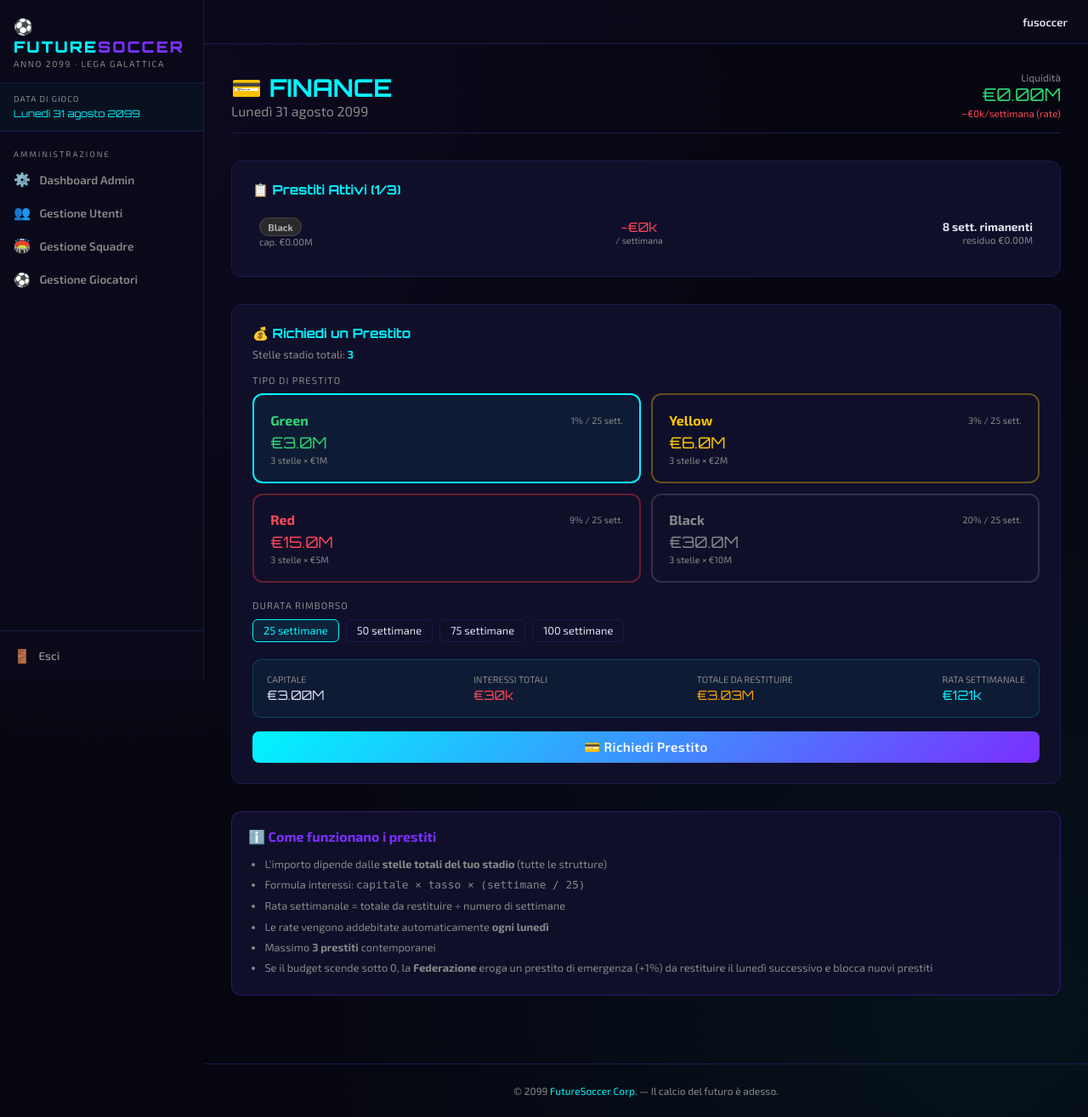
After one commit to PyWis/FutureSoccer, a Flask app: page /events/finance in a window 1280 px wide. The commit adds this page. Shown: the whole page at 85% size. Run offline with Flask 3, Linux system fonts and the light colour scheme; a user stored in the database is signed in; data comes from the database, SQL or seed files in the repository; tables that the repository leaves empty hold one stand-in row (values such as "Sample post"); data that the repository does not hold is empty.

Commit message:
Add finance/loan system
- Loan model: green/yellow/red/black tiers + federation emergency loan
- Loan amounts: total_stadium_stars × tier_multiplier (1/2/5/10M)
- Interest formula: principal × rate × (weeks/25), durations 25/50/75/100 weeks
- Weekly repayment deducted every Monday via _process_loan_payments()
- Federation emergency loan: auto-triggered when budget < 0, brings to +2M
  at 1% interest, repaid in full next week, blocks new loans while active
- Max 3 concurrent loans
- /events/finance page with tier selector, duration picker, live JS summary
- /events/finance/borrow POST route
- 💳 Prestiti nav link

https://claude.ai/code/session_01EFxTpqTrDJRRVqxcUYY12Z

```diff
--- a/app/routes/events.py
+++ b/app/routes/events.py
@@ -3,7 +3,7 @@ from flask import Blueprint, render_template, redirect, url_for, flash, request
 from flask_login import login_required, current_user
 from app import db
 from app.models.team import Team, Player
-from app.models.game import TeamWeeklyOffer, TrainingRecord, SponsorOffer, ActiveSponsor, FreeAgentListing, FreeAgentBid
+from app.models.game import TeamWeeklyOffer, TrainingRecord, SponsorOffer, ActiveSponsor, FreeAgentListing, FreeAgentBid, Loan
 from app.utils.gameclock import (
     get_game_week_id, get_game_weekday, get_game_day_number,
     format_game_date, is_training_day, is_sponsor_day, get_game_month_id,
@@ -19,6 +19,15 @@ SKILLS = ['porta', 'difesa', 'attacco', 'resistenza']
 SKILL_LABELS = {'porta': 'Porta', 'difesa': 'Difesa', 'attacco': 'Attacco', 'resistenza': 'Resistenza'}
 MAX_SECONDARY = 2
 _FACILITY_ATTRS = ['facility_training', 'facility_stream', 'facility_locker', 'facility_ground']
+
+LOAN_TIERS = {
+    'green':  {'multiplier': 1_000_000, 'rate': 0.01, 'label': 'Green',  'color': 'var(--success)'},
+    'yellow': {'multiplier': 2_000_000, 'rate': 0.03, 'label': 'Yellow', 'color': '#ffc800'},
+    'red':    {'multiplier': 5_000_000, 'rate': 0.09, 'label': 'Red',    'color': 'var(--danger)'},
+    'black':  {'multiplier':10_000_000, 'rate': 0.20, 'label': 'Black',  'color': '#888'},
+}
+MAX_LOANS = 3
+FEDERATION_TARGET = 2_000_000   # bring budget up to this when emergency loan fires
 
 
 def _require_team():
@@ -85,6 +94,53 @@ def _process_stadium_degradation(team):
     db.session.commit()
 
 
+def _process_loan_payments(team):
+    """Deduct weekly loan installments on each new game week."""
+    current_week = get_game_week_id()
+    active_loans = Loan.query.filter_by(team_id=team.id, is_active=True).all()
+    paid_any = False
+    for loan in active_loans:
+        if loan.last_paid_week_id >= current_week:
+            continue
+        team.budget -= loan.weekly_payment
+        loan.weeks_paid += 1
+        loan.last_paid_week_id = current_week
+        if loan.weeks_paid >= loan.weeks_total:
+            loan.is_active = False
+        paid_any = True
+    if paid_any:
+        db.session.commit()
+    # Emergency federation loan if budget went negative
+    _check_federation_loan(team)
+
+
+def _check_federation_loan(team):
+    """If budget < 0, auto-issue a federation emergency loan to bring to +2M."""
+    if team.budget >= 0:
+        return
+    # Only one federation loan at a time
+    existing = Loan.query.filter_by(team_id=team.id, loan_type='federation', is_active=True).first()
+    if existing:
+        return
+    amount = FEDERATION_TARGET - team.budget   # enough to reach +2M
+    interest = round(amount * 0.01, 2)
+    total_due = round(amount + interest, 2)
+    loan = Loan(
+        team_id=team.id,
+        loan_type='federation',
+        principal=amount,
+        total_due=total_due,
+        weekly_payment=total_due,   # repaid in full next week
+        weeks_total=1,
+        weeks_paid=0,
+        last_paid_week_id=get_game_week_id(),  # start counting from this week → paid next week
+    )
+    team.budget += amount
+    db.session.add(loan)
+    db.session.commit()
+    flash(f'🚨 Aiuto dalla Federazione attivato: €{amount/1_000_000:.2f}M (+ 1% interesse = €{total_due/1_000_000:.2f}M da restituire la prossima settimana).', 'warning')
+
+
 # ─── MARKET ────────────────────────────────────────────────────────────────────
 
 @events_bp.route('/market')
@@ -96,6 +152,7 @@ def market():
     team = current_user.team
     _process_sponsor_payments(team)
     _process_scouting_payment(team)
+    _process_loan_payments(team)
 
     week_id = get_game_week_id()
     weekday = get_game_weekday()
@@ -240,6 +297,7 @@ def training():
         return redir
     team = current_user.team
     _process_sponsor_payments(team)
+    _process_loan_payments(team)
 
     actual_game_day = get_game_day_number()
     session_day = get_training_session_day()   # canonical day for TrainingRecord
@@ -393,6 +451,7 @@ def sponsors():
         return redir
     team = current_user.team
     _process_sponsor_payments(team)
+    _process_loan_payments(team)
 
     week_id = get_game_week_id()
     weekday = get_game_weekday()
@@ -639,6 +698,7 @@ def free_agents():
     team = current_user.team
     _process_free_agent_auctions()
     _process_sponsor_payments(team)
+    _process_loan_payments(team)
 
     current_day = get_game_day_number()
     listings = FreeAgentListing.query.filter_by(status='active').all()
@@ -741,3 +801,114 @@ def free_agent_bid(listing_id):
     db.session.commit()
     flash(f'Offerta di €{amount:,.0f} inviata con successo!', 'success')
     return redirect(url_for('events.free_agents'))
+
+
+# ─── FINANCE ───────────────────────────────────────────────────────────────────
+
+@events_bp.route('/finance')
+@login_required
+def finance():
+    redir = _require_team()
+    if redir:
+        return redir
+    team = current_user.team
+    _process_sponsor_payments(team)
+    _process_scouting_payment(team)
+    _process_loan_payments(team)
+
+    active_loans = Loan.query.filter_by(team_id=team.id, is_active=True).order_by(Loan.created_at).all()
+    has_federation_loan = any(l.loan_type == 'federation' for l in active_loans)
+    can_borrow = not has_federation_loan and len(active_loans) < MAX_LOANS
+
+    # Compute total_stars for loan amounts
+    total_stars = (team.facility_training + team.facility_stream +
+                   team.facility_locker + team.facility_ground)
+
+    # Build tier info with actual amounts for this team
+    tiers = {}
+    for key, t in LOAN_TIERS.items():
+        principal = total_stars * t['multiplier']
+        tiers[key] = {**t, 'principal': principal}
+
+    # Enrich active loans with remaining info
+    loans_display = []
+    for loan in active_loans:
+        weeks_left = loan.weeks_total - loan.weeks_paid
+        remaining_due = round(loan.weekly_payment * weeks_left, 2)
+        loans_display.append({
+            'loan': loan,
+            'weeks_left': weeks_left,
+            'remaining_due': remaining_due,
+        })
+
+    total_weekly_debt = sum(l.weekly_payment for l in active_loans)
+
+    return render_template('events/finance.html',
+                           team=team,
+                           game_date=format_game_date(),
+                           active_loans=loans_display,
+                           has_federation_loan=has_federation_loan,
+                           can_borrow=can_borrow,
+                           total_stars=total_stars,
+                           tiers=tiers,
+                           total_weekly_debt=total_weekly_debt,
+                           loan_durations=[25, 50, 75, 100],
+                           max_loans=MAX_LOANS)
+
+
+@events_bp.route('/finance/borrow', methods=['POST'])
+@login_required
+def finance_borrow():
+    redir = _require_team()
+    if redir:
+        return redir
+    team = current_user.team
+
+    active_loans = Loan.query.filter_by(team_id=team.id, is_active=True).all()
+    has_federation_loan = any(l.loan_type == 'federation' for l in active_loans)
+    if has_federation_loan:
+        flash('Non puoi richiedere prestiti mentre è attivo l\'Aiuto dalla Federazione.', 'danger')
+        return redirect(url_for('events.finance'))
+    if len(active_loans) >= MAX_LOANS:
+        flash(f'Hai già {MAX_LOANS} prestiti attivi. Restituiscili prima di richiederne altri.', 'danger')
+        return redirect(url_for('events.finance'))
+
+    loan_type = request.form.get('loan_type')
+    try:
+        weeks = int(request.form.get('weeks', 0))
+    except (ValueError, TypeError):
+        weeks = 0
+
+    if loan_type not in LOAN_TIERS or weeks not in (25, 50, 75, 100):
+        flash('Parametri non validi.', 'danger')
+        return redirect(url_for('events.finance'))
+
+    total_stars = (team.facility_training + team.facility_stream +
+                   team.facility_locker + team.facility_ground)
+    if total_stars == 0:
+        flash('Il tuo stadio non ha ancora strutture: non puoi richiedere prestiti.', 'danger')
+        return redirect(url_for('events.finance'))
+
+    tier = LOAN_TIERS[loan_type]
+    principal = total_stars * tier['multiplier']
+    rate = tier['rate']
+    total_due = round(principal * (1 + rate * (weeks / 25)), 2)
+    weekly_payment = round(total_due / weeks, 2)
+
+    loan = Loan(
+        team_id=team.id,
+        loan_type=loan_type,
+        principal=principal,
+        total_due=total_due,
+        weekly_payment=weekly_payment,
+        weeks_total=weeks,
+        weeks_paid=0,
+        last_paid_week_id=get_game_week_id(),  # first payment next week
+    )
+    team.budget += principal
+    db.session.add(loan)
+    db.session.commit()
+
+    flash(f'💰 Prestito {tier["label"]} di €{principal/1_000_000:.1f}M approvato! '
+          f'Rimborso: €{weekly_payment/1_000:.0f}k/settimana per {weeks} settimane.', 'success')
+    return redirect(url_for('events.finance'))
--- a/app/templates/base.html
+++ b/app/templates/base.html
@@ -376,6 +376,12 @@
       {% if g_is_sponsor %}<span class="nav-dot"></span>{% else %}<span style="font-size:.62rem;color:var(--muted);">Ven</span>{% endif %}
     </a>
 
+    <div class="nav-section-label" style="margin-top:.5rem;">Finanza</div>
+    <a href="{{ url_for('events.finance') }}"
+       class="nav-item {% if request.endpoint == 'events.finance' %}active{% endif %}">
+      <span class="nav-icon">💳</span><span class="nav-label">Prestiti</span>
+    </a>
+
     <div class="nav-section-label" style="margin-top:.5rem;">Mercato</div>
     <a href="{{ url_for('events.free_agents') }}"
        class="nav-item {% if request.endpoint == 'events.free_agents' %}active{% endif %}">
--- /dev/null
+++ b/app/templates/events/finance.html
@@ -0,0 +1,253 @@
+{% extends "base.html" %}
+{% block title %}Finance — FutureSoccer{% endblock %}
+{% block extra_head %}
+<style>
+  .loan-tier-card{border:2px solid var(--card-border);border-radius:12px;padding:1.2rem;transition:border-color .2s;cursor:pointer;display:block;}
+  .loan-tier-card.selected,.loan-tier-card:hover{border-color:var(--cyan);background:rgba(0,245,255,.05);}
+  .tier-green{border-color:rgba(0,200,100,.35);}
+  .tier-yellow{border-color:rgba(255,200,0,.35);}
+  .tier-red{border-color:rgba(255,60,60,.35);}
+  .tier-black{border-color:rgba(180,180,180,.2);}
+  .loan-row{display:flex;align-items:center;justify-content:space-between;gap:.5rem;padding:.65rem .5rem;border-bottom:1px solid var(--card-border);}
+  .loan-row:last-child{border-bottom:none;}
+  .weeks-btn{padding:.3rem .75rem;border:1px solid var(--card-border);border-radius:6px;background:var(--card);color:var(--text);font-size:.8rem;cursor:pointer;transition:border-color .15s,color .15s;}
+  .weeks-btn.active{border-color:var(--cyan);color:var(--cyan);background:rgba(0,245,255,.08);}
+  .summary-box{background:rgba(0,245,255,.05);border:1px solid rgba(0,245,255,.2);border-radius:10px;padding:1rem;margin-top:1rem;}
+</style>
+{% endblock %}
+{% block content %}
+
+<div class="page-header flex flex-between flex-center" style="flex-wrap:wrap;gap:1rem;">
+  <div>
+    <h1>💳 FINANCE</h1>
+    <p class="text-muted">{{ game_date }}</p>
+  </div>
+  <div style="text-align:right;">
+    <div style="font-size:.75rem;color:var(--muted);">Liquidità</div>
+    <div style="font-family:'Orbitron',monospace;font-size:1.3rem;color:{% if team.budget < 0 %}var(--danger){% else %}var(--success){% endif %};">
+      €{{ "%.2f"|format(team.budget/1_000_000) }}M
+    </div>
+    {% if total_weekly_debt > 0 %}
+    <div style="font-size:.72rem;color:var(--danger);margin-top:.15rem;">
+      −€{{ "%.0f"|format(total_weekly_debt/1000) }}k/settimana (rate)
+    </div>
+    {% endif %}
+  </div>
+</div>
+
+<!-- ── ACTIVE LOANS ── -->
+{% if active_loans %}
+<div class="card mb-4">
+  <h3 style="margin-bottom:.75rem;">📋 Prestiti Attivi ({{ active_loans|length }}/{{ max_loans }})</h3>
+  {% for item in active_loans %}
+  {% set loan = item.loan %}
+  <div class="loan-row">
+    <div style="min-width:90px;">
+      {% if loan.loan_type == 'federation' %}
+        <span class="badge badge-red">🚨 Federazione</span>
+      {% elif loan.loan_type == 'green' %}
+        <span class="badge badge-green">Green</span>
+      {% elif loan.loan_type == 'yellow' %}
+        <span class="badge badge-gold">Yellow</span>
+      {% elif loan.loan_type == 'red' %}
+        <span class="badge badge-red">Red</span>
+      {% else %}
+        <span class="badge" style="background:#2a2a2a;color:#aaa;border:1px solid #444;">Black</span>
+      {% endif %}
+      <div style="font-size:.7rem;color:var(--muted);margin-top:.2rem;">
+        cap. €{{ "%.2f"|format(loan.principal/1_000_000) }}M
+      </div>
+    </div>
+    <div style="text-align:center;">
+      <div style="font-family:'Orbitron',monospace;font-size:.95rem;color:var(--danger);">
+        −€{{ "%.0f"|format(loan.weekly_payment/1000) }}k
+      </div>
+      <div style="font-size:.65rem;color:var(--muted);">/ settimana</div>
+    </div>
+    <div style="text-align:right;">
+      <div style="font-size:.85rem;font-weight:700;">{{ item.weeks_left }} sett. rimanenti</div>
+      <div style="font-size:.72rem;color:var(--muted);">
+        residuo €{{ "%.2f"|format(item.remaining_due/1_000_000) }}M
+      </div>
+    </div>
+  </div>
+  {% endfor %}
+</div>
+{% endif %}
+
+<!-- ── FEDERATION LOAN NOTICE ── -->
+{% if has_federation_loan %}
+<div class="card mb-4" style="border-color:var(--danger);text-align:center;padding:1.5rem;">
+  <div style="font-size:1.4rem;margin-bottom:.4rem;">🚨</div>
+  <div style="font-weight:700;color:var(--danger);margin-bottom:.4rem;">Aiuto dalla Federazione Attivo</div>
+  <div style="font-size:.82rem;color:var(--muted);">
+    Non puoi richiedere nuovi prestiti finché l'aiuto dalla federazione non è stato restituito.<br>
+    Il rimborso avverrà automaticamente lunedì prossimo.
+  </div>
+</div>
+{% elif not can_borrow %}
+<div class="card mb-4" style="border-color:var(--warning);text-align:center;padding:1.2rem;">
+  <div style="font-size:.9rem;color:var(--warning);">
+    Hai raggiunto il limite di {{ max_loans }} prestiti contemporanei.
+  </div>
+</div>
+{% endif %}
+
+<!-- ── NEW LOAN FORM ── -->
+{% if can_borrow %}
+<div class="card mb-4">
+  <h3 style="margin-bottom:.4rem;">💰 Richiedi un Prestito</h3>
+  <p style="font-size:.8rem;color:var(--muted);margin-bottom:1rem;">
+    Stelle stadio totali: <strong style="color:var(--cyan);">{{ total_stars }}</strong>
+    {% if total_stars == 0 %}
+    — <span style="color:var(--danger);">Potenzia le strutture dello stadio per accedere ai prestiti.</span>
+    {% endif %}
+  </p>
+
+  {% if total_stars > 0 %}
+  <form method="POST" action="{{ url_for('events.finance_borrow') }}" id="loanForm">
+
+    <div style="font-size:.7rem;color:var(--muted);letter-spacing:1px;margin-bottom:.6rem;">TIPO DI PRESTITO</div>
+    <div class="grid-2" style="gap:.75rem;margin-bottom:1.25rem;">
+      {% for key, tier in tiers.items() %}
+      <label class="loan-tier-card tier-{{ key }}" id="card-{{ key }}">
+        <input type="radio" name="loan_type" value="{{ key }}" style="display:none;"
+               {% if loop.first %}checked{% endif %}>
+        <div style="display:flex;justify-content:space-between;align-items:center;margin-bottom:.35rem;">
+          <span style="font-weight:700;color:{{ tier.color }};">{{ tier.label }}</span>
+          <span style="font-size:.68rem;color:var(--muted);">{{ "%.0f"|format(tier.rate*100) }}% / 25 sett.</span>
+        </div>
+        <div style="font-family:'Orbitron',monospace;font-size:1.15rem;color:{{ tier.color }};">
+          €{{ "%.1f"|format(tier.principal/1_000_000) }}M
+        </div>
+        <div style="font-size:.68rem;color:var(--muted);margin-top:.15rem;">
+          {{ total_stars }} stelle × €{{ "%.0f"|format(tier.multiplier/1_000_000) }}M
+        </div>
+      </label>
+      {% endfor %}
+    </div>
+
+    <div style="font-size:.7rem;color:var(--muted);letter-spacing:1px;margin-bottom:.6rem;">DURATA RIMBORSO</div>
+    <div style="display:flex;gap:.5rem;margin-bottom:1.25rem;flex-wrap:wrap;">
+      {% for w in loan_durations %}
+      <label>
+        <input type="radio" name="weeks" value="{{ w }}" style="display:none;"
+               {% if loop.first %}checked{% endif %}>
+        <div class="weeks-btn {% if loop.first %}active{% endif %}" data-weeks="{{ w }}">
+          {{ w }} settimane
+        </div>
+      </label>
+      {% endfor %}
+    </div>
+
+    <div class="summary-box" id="loanSummary">
+      <div style="display:flex;justify-content:space-between;flex-wrap:wrap;gap:.75rem;">
+        <div>
+          <div style="font-size:.68rem;color:var(--muted);margin-bottom:.2rem;">CAPITALE</div>
+          <div style="font-family:'Orbitron',monospace;font-size:.95rem;" id="sumPrincipal">—</div>
+        </div>
+        <div>
+          <div style="font-size:.68rem;color:var(--muted);margin-bottom:.2rem;">INTERESSI TOTALI</div>
+          <div style="font-family:'Orbitron',monospace;font-size:.95rem;color:var(--danger);" id="sumInterest">—</div>
+        </div>
+        <div>
+          <div style="font-size:.68rem;color:var(--muted);margin-bottom:.2rem;">TOTALE DA RESTITUIRE</div>
+          <div style="font-family:'Orbitron',monospace;font-size:.95rem;color:var(--warning);" id="sumTotal">—</div>
+        </div>
+        <div>
+          <div style="font-size:.68rem;color:var(--muted);margin-bottom:.2rem;">RATA SETTIMANALE</div>
+          <div style="font-family:'Orbitron',monospace;font-size:.95rem;color:var(--cyan);" id="sumWeekly">—</div>
+        </div>
+      </div>
+    </div>
+
+    <button type="submit" class="btn btn-primary"
+            style="width:100%;margin-top:1rem;font-size:.95rem;"
+            onclick="return confirm('Confermare il prestito?')">
+      💳 Richiedi Prestito
+    </button>
+  </form>
+  {% endif %}
+</div>
+{% endif %}
+
+<!-- ── INFO ── -->
+<div class="card" style="border-color:rgba(123,47,255,.3);padding:1.2rem;">
+  <h4 style="margin-bottom:.6rem;color:var(--purple);">ℹ️ Come funzionano i prestiti</h4>
+  <ul style="font-size:.8rem;color:var(--muted);line-height:1.9;padding-left:1.2rem;">
+    <li>L'importo dipende dalle <strong>stelle totali del tuo stadio</strong> (tutte le strutture)</li>
+    <li>Formula interessi: <code>capitale × tasso × (settimane / 25)</code></li>
+    <li>Rata settimanale = totale da restituire ÷ numero di settimane</li>
+    <li>Le rate vengono addebitate automaticamente <strong>ogni lunedì</strong></li>
+    <li>Massimo <strong>{{ max_loans }} prestiti</strong> contemporanei</li>
+    <li>Se il budget scende sotto 0, la <strong>Federazione</strong> eroga un prestito di emergenza (+1%) da restituire il lunedì successivo e blocca nuovi prestiti</li>
+  </ul>
+</div>
+
+{% endblock %}
+{% block extra_js %}
+<script>
+(function() {
+  var tierData = {
+    {% for key, tier in tiers.items() %}
+    '{{ key }}': { principal: {{ tier.principal }}, rate: {{ tier.rate }} }{% if not loop.last %},{% endif %}
+    {% endfor %}
+  };
+
+  function fmt(n) {
+    if (n >= 1000000) return '€' + (n / 1000000).toFixed(2) + 'M';
+    return '€' + (n / 1000).toFixed(0) + 'k';
+  }
+
+  function update() {
+    var typeEl = document.querySelector('input[name="loan_type"]:checked');
+    var weeksEl = document.querySelector('input[name="weeks"]:checked');
+    if (!typeEl || !weeksEl) return;
+    var t = tierData[typeEl.value];
+    var w = parseInt(weeksEl.value);
+    var principal = t.principal;
+    var totalDue = principal * (1 + t.rate * (w / 25));
+    var interest = totalDue - principal;
+    var weekly = totalDue / w;
+    document.getElementById('sumPrincipal').textContent = fmt(principal);
+    document.getElementById('sumInterest').textContent = fmt(interest);
+    document.getElementById('sumTotal').textContent = fmt(totalDue);
+    document.getElementById('sumWeekly').textContent = fmt(weekly);
+
+    // Highlight selected tier card
+    document.querySelectorAll('.loan-tier-card').forEach(function(c) { c.classList.remove('selected'); });
+    var card = document.getElementById('card-' + typeEl.value);
+    if (card) card.classList.add('selected');
+  }
+
+  // Tier radio clicks
+  document.querySelectorAll('input[name="loan_type"]').forEach(function(r) {
+    r.addEventListener('change', update);
+  });
+
+  // Weeks buttons
+  document.querySelectorAll('.weeks-btn').forEach(function(btn) {
+    btn.addEventListener('click', function() {
+      document.querySelectorAll('.weeks-btn').forEach(function(b) { b.classList.remove('active'); });
+      btn.classList.add('active');
+      var radio = btn.closest('label').querySelector('input[type="radio"]');
+      if (radio) radio.checked = true;
+      update();
+    });
+  });
+
+  // Tier card clicks
+  document.querySelectorAll('.loan-tier-card').forEach(function(card) {
+    card.addEventListener('click', function() {
+      var radio = card.querySelector('input[type="radio"]');
+      if (radio) { radio.checked = true; update(); }
+    });
+  });
+
+  // Init
+  var firstCard = document.querySelector('.loan-tier-card');
+  if (firstCard) firstCard.classList.add('selected');
+  update();
+})();
+</script>
+{% endblock %}
```
Also changed, not shown: app/models/game.py (+17 -0 lines).
